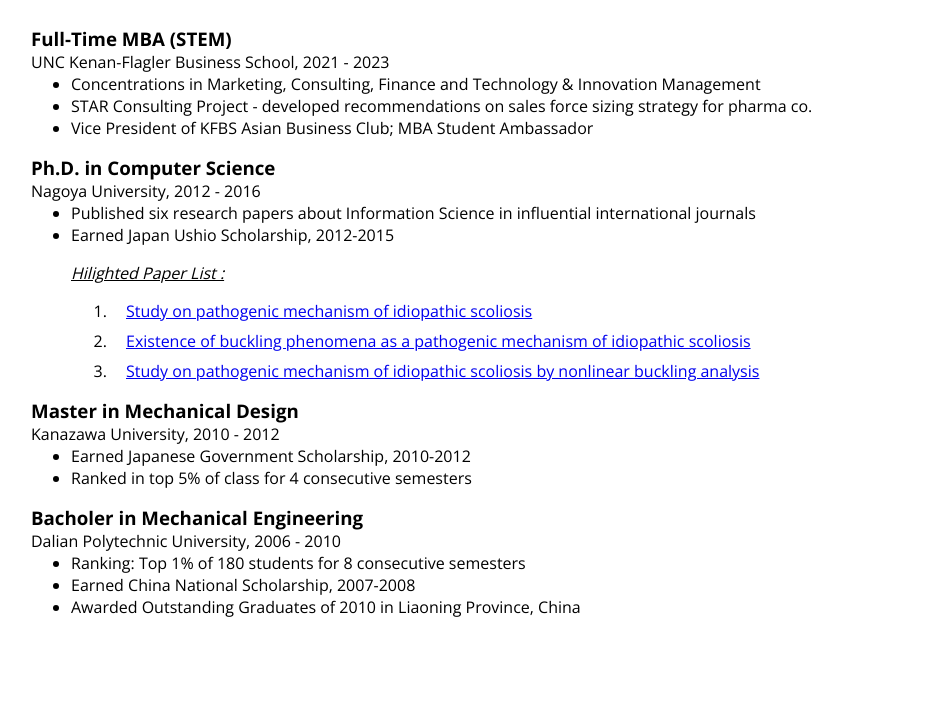
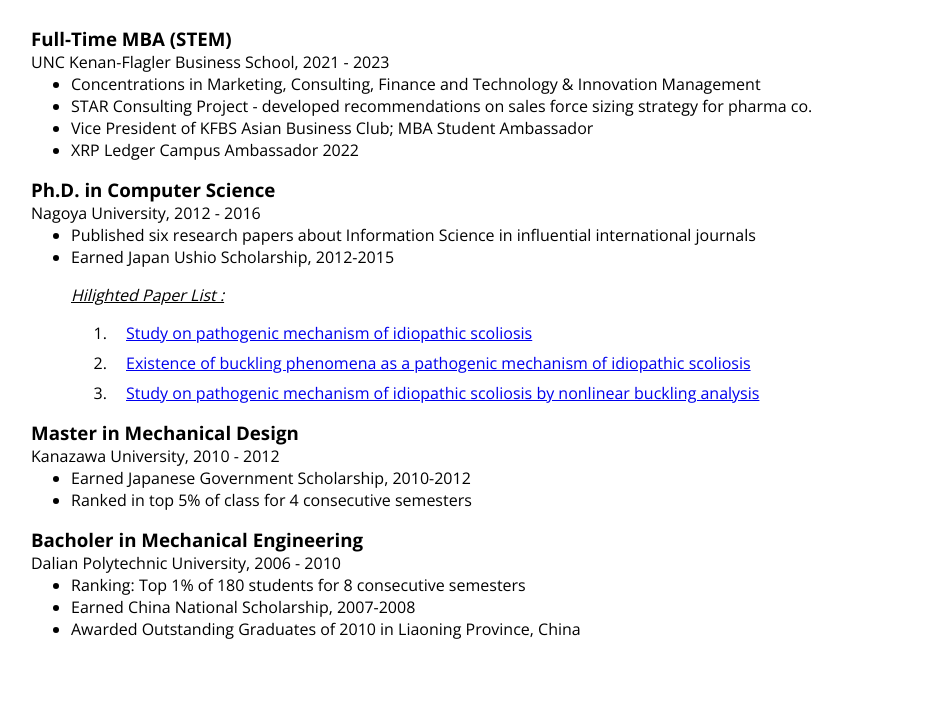
Before and after one commit to hansun1022/Resume, a plain HTML site: page index.html in a window 1280 px wide. Shown: the part 1480-2183 px from the top of the page, without its empty margins (134-1083 px from the left). Drawn offline with nearby package versions, Linux system fonts and the light colour scheme.

Commit message:
Update index.html

```diff
--- a/index.html
+++ b/index.html
@@ -92,6 +92,7 @@
                     <li>Concentrations in Marketing, Consulting, Finance and Technology & Innovation Management </li>
                     <li>STAR Consulting Project - developed recommendations on sales force sizing strategy for pharma co. </li>
                     <li>Vice President of KFBS Asian Business Club; MBA Student Ambassador</li>
+                    <li>XRP Ledger Campus Ambassador 2022</li>
                 </ul>
                 <!---------------------School 2---------------------->
                 <h3>Ph.D. in Computer Science</h3>
```
